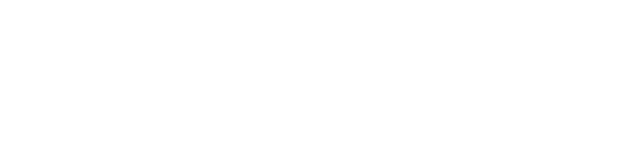
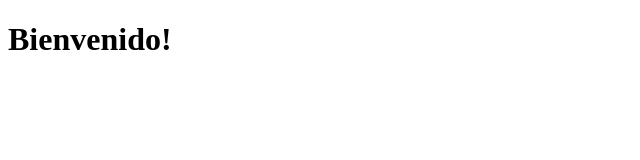
Before and after one commit to fabriziofigallo/coderEj-github, a plain HTML site: page index.html in a window 1280 px wide. Shown: the whole page, without its empty margins (0-640 px from the left). Drawn offline with Linux system fonts and the light colour scheme.

Commit message:
cambio de  titulo

```diff
--- a/index.html
+++ b/index.html
@@ -4,9 +4,9 @@
     <meta charset="UTF-8">
     <meta http-equiv="X-UA-Compatible" content="IE=edge">
     <meta name="viewport" content="width=device-width, initial-scale=1.0">
-    <title>Mercado Libre Minimalist</title>
+    <title>GitHub - Ejercicio</title>
 </head>
 <body>
-
+    <h1>Bienvenido!</h1>
 </body>
 </html>
```
